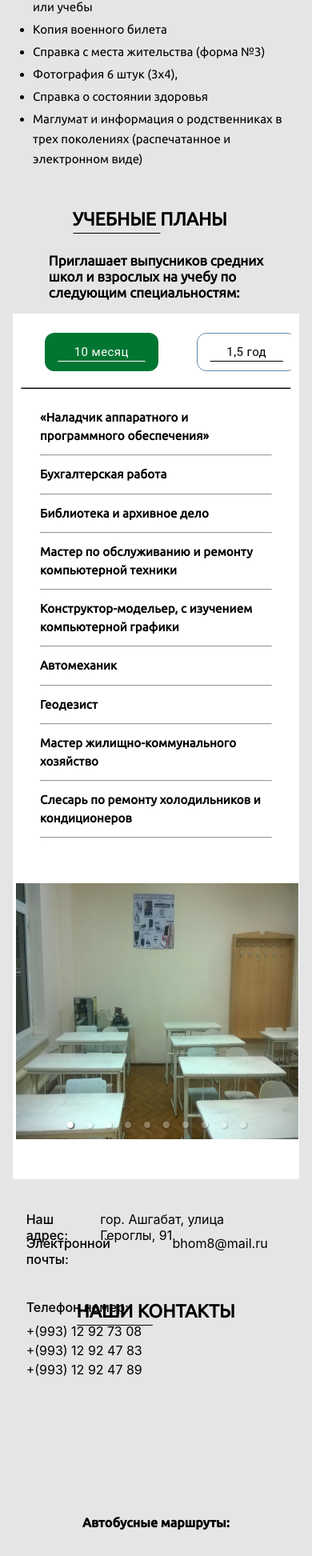
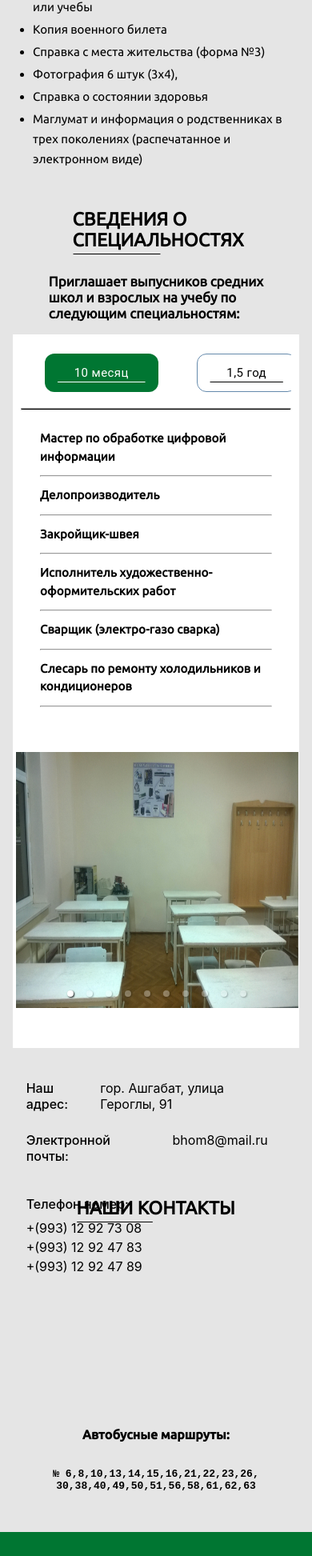
Before and after one commit to GeekSpace-Team/hunarmen8-edu-tm-front, a React (Create React App) app: page / in a window 390 px wide. Shown: the part 1488-3433 px from the top of the page at 80% size. Built offline with nearby package versions, Linux system fonts and the light colour scheme.

Commit message:
update russian words

```diff
--- a/public/index.html
+++ b/public/index.html
@@ -5,6 +5,10 @@
     <link rel="icon" href="%PUBLIC_URL%/favicon.ico" />
     <meta name="viewport" content="width=device-width, initial-scale=1" />
     <meta name="theme-color" content="#000000" />
+    <script
+      src="https://api-maps.yandex.ru/2.1/?apikey=ваш API-ключ&lang=ru_RU"
+      type="text/javascript"
+    ></script>
     <meta
       name="description"
       content="Web site created using create-react-app"
--- a/src/Language/LangConfig.js
+++ b/src/Language/LangConfig.js
@@ -30,6 +30,7 @@ i18n
           homePage: "Baş sahypa",
           aboutUs: "Biz barada",
           raspisaniya: "Okuw meýilnamalar",
+          raspisaniyaa: "Okuw meýilnamalar",
           contactUs: "Habarlaşmak üçin",
           title: "aşgabat şäher häkimliginiň 8-nji hünär-tehniki okuw mekdebi",
           titlee: "Aşgabat şäher häkimliginiň 8-nji hünär-tehniki okuw mekdebi",
@@ -68,18 +69,18 @@ i18n
       ru: {
         translation: {
           hakimlik: "dlya prowerka",
-          kontact: "НАШИ  контакты",
-          okuw: "учебные планы",
+          kontact: "Наши контакты",
+          okuw: "Сведения о специальностях",
           gijeki: "Занятия проводяться дневное и вечернее время",
           resmi: "Документы принимают с 01 июля по 28 августа 2022 года с  ",
           dan: " по ",
           namalar: "часов.",
           resminamaSanaw: "Необходимые документы:",
-          list1: "Копия паспорта",
+          list1: "Копия паспорта ",
           list2: "Аттестат о среднем образовании (оргинал) и копия",
           list3: "Характеристика с последней места работы или учебы",
           list4: "Копия военного билета",
-          list5a: "Справка с места жительства",
+          list5a: "Справка с места жительства ",
           list5b: "(форма №3)",
           list6: "Фотография 6 штук",
           list7: "Справка о состоянии здоровья",
@@ -87,7 +88,8 @@ i18n
           list8b: "(распечатанное и электронном виде)",
           homePage: "Главная",
           aboutUs: "О нас",
-          raspisaniya: "Учебные планы",
+          raspisaniya: "Сведения о специальностях",
+          raspisaniyaa: "Учебные планы",
           contactUs: "Наши контакты",
           title:
             "профессионально-техническая школа №8 хякимлика города ашгабат",
@@ -101,19 +103,19 @@ i18n
           invitation:
             "Приглашает выпусников средних школ и взрослых на учебу по следующим специальностям:",
           professia1: "«Наладчик аппаратного и программного обеспечения»",
-          professia2: "Мастер по обработке цифровой информации",
-          professia3: "Бухгалтерская работа",
-          professia4: "Библиотека и архивное дело",
-          professia5: "Мастер по обслуживанию и ремонту компьютерной техники",
-          professia6: "Делопроизводитель",
-          professia7: "Закройщик-швея",
-          professia8: "Конструктор-модельер, с изучением компьютерной графики",
-          professia9: "Исполнитель художественно-оформительских работ",
-          professia10: "Автомеханик",
-          professia11: "Сварщик ",
+          professia2: "Мастер по обработке цифровой информации ",
+          professia3: "Бухгалтерская работа ",
+          professia4: "Библиотека и архивное дело ",
+          professia5: "Мастер по обслуживанию и ремонту компьютерной техники ",
+          professia6: "Делопроизводитель ",
+          professia7: "Закройщик-швея ",
+          professia8: "Конструктор-модельер, с изучением компьютерной графики ",
+          professia9: "Исполнитель художественно-оформительских работ ",
+          professia10: "Автомеханик ",
+          professia11: "Сварщик  ",
           professia12: "(электро-газо сварка)",
           professia13: "Геодезист",
-          professia14: "Мастер жилищно-коммунального хозяйство",
+          professia14: "Мастер жилищно-коммунального хозяйство ",
           professia15: "Слесарь по ремонту холодильников и кондиционеров",
 
           time: "\u00a0\u00a0\u00a0\u00a0\u00a01,5 год\u00a0\u00a0\u00a0\u00a0\u00a0",
--- a/src/components/contact/Contact.jsx
+++ b/src/components/contact/Contact.jsx
@@ -94,7 +94,7 @@ const Contact = () => {
       </Container>
 
       <Grid container className="mediamedia">
-        <Grid item lg={6} md={6} xs={12} sm={12} mt={-15}></Grid>
+        <Grid item lg={6} md={6} xs={12} sm={12} mt={-12}></Grid>
       </Grid>
       <Grid container>
         <Grid item lg={12} md={12} xs={12} sm={12} textAlign="center">
@@ -110,9 +110,9 @@ const Contact = () => {
                 6,8,10,13,14,15,16,21,22,23,26,30,38,40,49,50,51,56,58,61,62,63
               </span>
               <pre className="mediaListBuss">
-                № 6,8,10,13,14,15,16,21,22,23,26,30,38,40,49,50,51,
+                № 6,8,10,13,14,15,16,21,22,23,26,
                 <br />
-                56,58,61,62,63
+                30,38,40,49,50,51,56,58,61,62,63
               </pre>
             </Stack>
           </Grid>
--- a/src/components/contact/contact.css
+++ b/src/components/contact/contact.css
@@ -49,6 +49,7 @@
   .mediaListBuss {
     display: block;
     font-weight: 600;
+    margin-top: 50px;
   }
   .contactMediaTitle label {
     font-size: 23px;
@@ -58,13 +59,13 @@
     margin-left: -11%;
   }
   .mediamedia {
-    margin-top: -30px;
+    margin-top: -10px;
   }
   .adresMedia {
     margin-bottom: -45px;
   }
   .pochtaMedia {
-    margin-top: -50px;
+    margin-top: 70px;
   }
   .contactMediaTitle {
     margin-bottom: -20px;
--- a/src/components/footer/footer.css
+++ b/src/components/footer/footer.css
@@ -52,6 +52,6 @@
     margin-top: 30px;
   }
   .footer {
-    margin-bottom: 40px;
+    padding-bottom: 40px;
   }
 }
--- a/src/components/navbar/Navbar.jsx
+++ b/src/components/navbar/Navbar.jsx
@@ -137,16 +137,32 @@ const Navbar = () => {
       style={{ background: "#a19f9f" }}
     >
       <Stack direction={"column"}>
-        <NavLink to="header" className="mobileLink">
+        <NavLink
+          to="header"
+          style={{ textTransform: "none" }}
+          className="mobileLink"
+        >
           {t("homePage")}
         </NavLink>
-        <NavLink to="comeToLearn" className="mobileLink">
+        <NavLink
+          to="comeToLearn"
+          style={{ textTransform: "none" }}
+          className="mobileLink"
+        >
           {t("aboutUs")}
         </NavLink>
-        <NavLink to="professia" className="mobileLink salam">
-          {t("raspisaniya")}
+        <NavLink
+          to="professia"
+          style={{ textTransform: "none" }}
+          className="mobileLink"
+        >
+          {t("raspisaniyaa")}
         </NavLink>
-        <NavLink to="contact" className="mobileLink">
+        <NavLink
+          to="contact"
+          style={{ textTransform: "none" }}
+          className="mobileLink"
+        >
           {t("contactUs")}
         </NavLink>
         <br />
--- a/src/components/navbar/navbar.css
+++ b/src/components/navbar/navbar.css
@@ -33,7 +33,6 @@
   overflow: hidden;
   background-attachment: fixed;
 }
-
 
 .bgGlass:before {
   content: "";
--- a/src/components/professia/Professia.jsx
+++ b/src/components/professia/Professia.jsx
@@ -175,42 +175,29 @@ const Professia = () => {
                         mt={3}
                       >
                         <p>
-                          <b>{t("professia1")}</b>
+                          <b>{t("professia2")}</b>
                         </p>
                         <hr />
 
                         <p>
-                          <b>{t("professia3")}</b>
+                          <b>{t("professia6")}</b>
                         </p>
                         <hr />
 
                         <p>
-                          <b>{t("professia4")}</b>
+                          <b>{t("professia7")}</b>
                         </p>
                         <hr />
 
                         <p>
-                          <b>{t("professia5")}</b>
+                          <b>{t("professia9")}</b>
                         </p>
                         <hr />
-
                         <p>
-                          <b>{t("professia8")}</b>
-                        </p>
-                        <hr />
-
-                        <p>
-                          <b>{t("professia10")}</b>
-                        </p>
-                        <hr />
-
-                        <p>
-                          <b>{t("professia13")}</b>
-                        </p>
-                        <hr />
-
-                        <p>
-                          <b>{t("professia14")}</b>
+                          <b>
+                            {t("professia11")}
+                            {t("professia12")}
+                          </b>
                         </p>
                         <hr />
                         <p>
@@ -229,30 +216,35 @@ const Professia = () => {
                         mt={3}
                       >
                         <p>
-                          <b>{t("professia2")}</b>
+                          <b>{t("professia1")}</b>
+                        </p>
+                        <hr />{" "}
+                        <p>
+                          <b>{t("professia3")}</b>
+                        </p>
+                        <hr />{" "}
+                        <p>
+                          <b>{t("professia4")}</b>
+                        </p>
+                        <hr />{" "}
+                        <p>
+                          <b>{t("professia5")}</b>
                         </p>
                         <hr />
-
                         <p>
-                          <b>{t("professia6")}</b>
+                          <b>{t("professia8")}</b>
                         </p>
                         <hr />
-
                         <p>
-                          <b>{t("professia7")}</b>
+                          <b>{t("professia10")}</b>
                         </p>
                         <hr />
-
                         <p>
-                          <b>{t("professia9")}</b>
+                          <b>{t("professia13")}</b>
                         </p>
                         <hr />
-
                         <p>
-                          <b>
-                            {t("professia11")}
-                            {t("professia12")}
-                          </b>
+                          <b>{t("professia14")}</b>
                         </p>
                         <hr />
                       </Stack>
```
Also changed, not shown: 11 other files (tests, documents, lock files or other folders).
